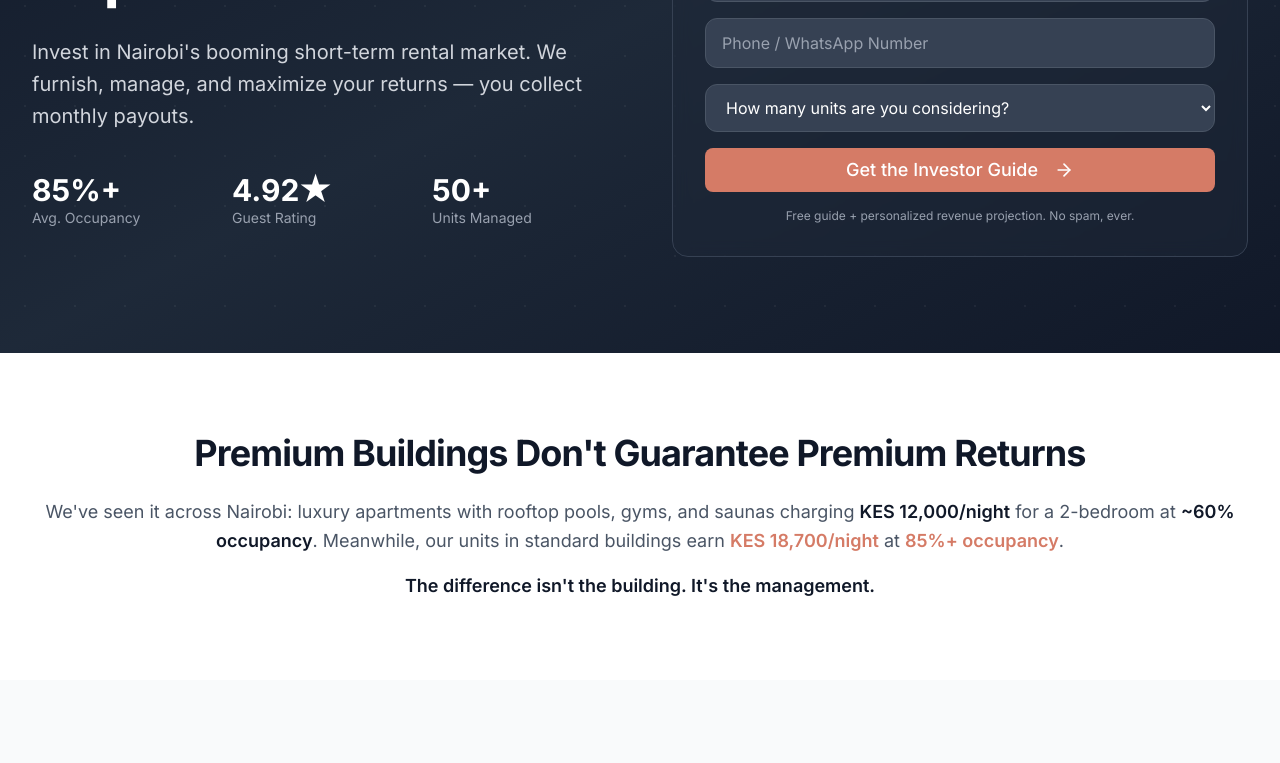
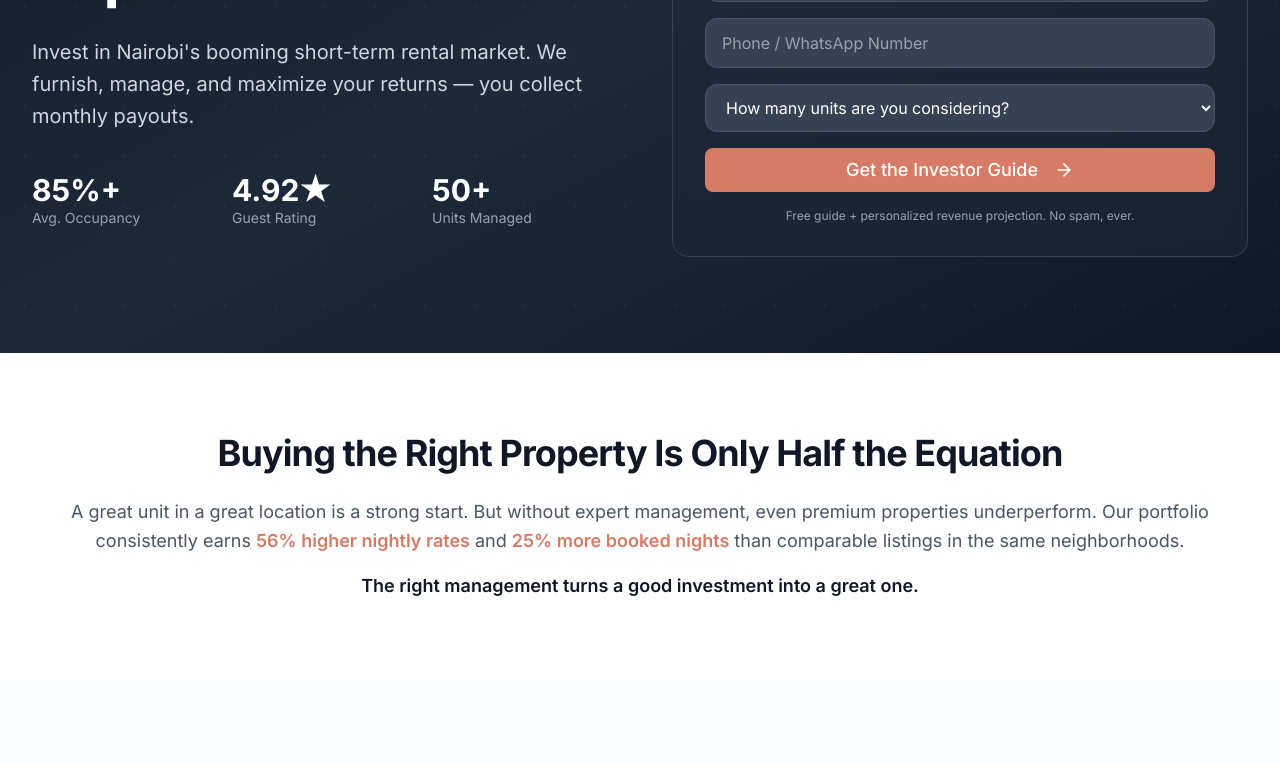
Before and after one commit to elitestaysafrica/website, a Next.js app: page /invest in a window 1280 px wide. Shown: the part 415-1178 px from the top of the page. Built offline with nearby package versions, Linux system fonts and the light colour scheme; no server answers.

Commit message:
Update /invest copy: Option B - buying is only half the equation

```diff
--- a/src/app/invest/page.tsx
+++ b/src/app/invest/page.tsx
@@ -316,23 +316,23 @@ export default function InvestPage() {
         <div className="container mx-auto px-6 lg:px-8">
           <div className="mx-auto max-w-3xl text-center">
             <h2 className="text-3xl font-bold tracking-tight text-gray-900 sm:text-4xl">
-              Premium Buildings Don&apos;t Guarantee Premium Returns
+              Buying the Right Property Is Only Half the Equation
             </h2>
             <p className="mt-6 text-lg text-gray-600 leading-relaxed">
-              We&apos;ve seen it across Nairobi: luxury apartments with rooftop pools,
-              gyms, and saunas charging{" "}
-              <span className="font-semibold text-gray-900">KES 12,000/night</span>{" "}
-              for a 2-bedroom at{" "}
-              <span className="font-semibold text-gray-900">~60% occupancy</span>.
-              Meanwhile, our units in standard buildings earn{" "}
+              A great unit in a great location is a strong start. But without
+              expert management, even premium properties underperform. Our
+              portfolio consistently earns{" "}
               <span className="font-semibold text-primary">
-                KES 18,700/night
+                56% higher nightly rates
               </span>{" "}
-              at{" "}
-              <span className="font-semibold text-primary">85%+ occupancy</span>.
+              and{" "}
+              <span className="font-semibold text-primary">
+                25% more booked nights
+              </span>{" "}
+              than comparable listings in the same neighborhoods.
             </p>
             <p className="mt-4 text-lg font-semibold text-gray-900">
-              The difference isn&apos;t the building. It&apos;s the management.
+              The right management turns a good investment into a great one.
             </p>
           </div>
         </div>
```
